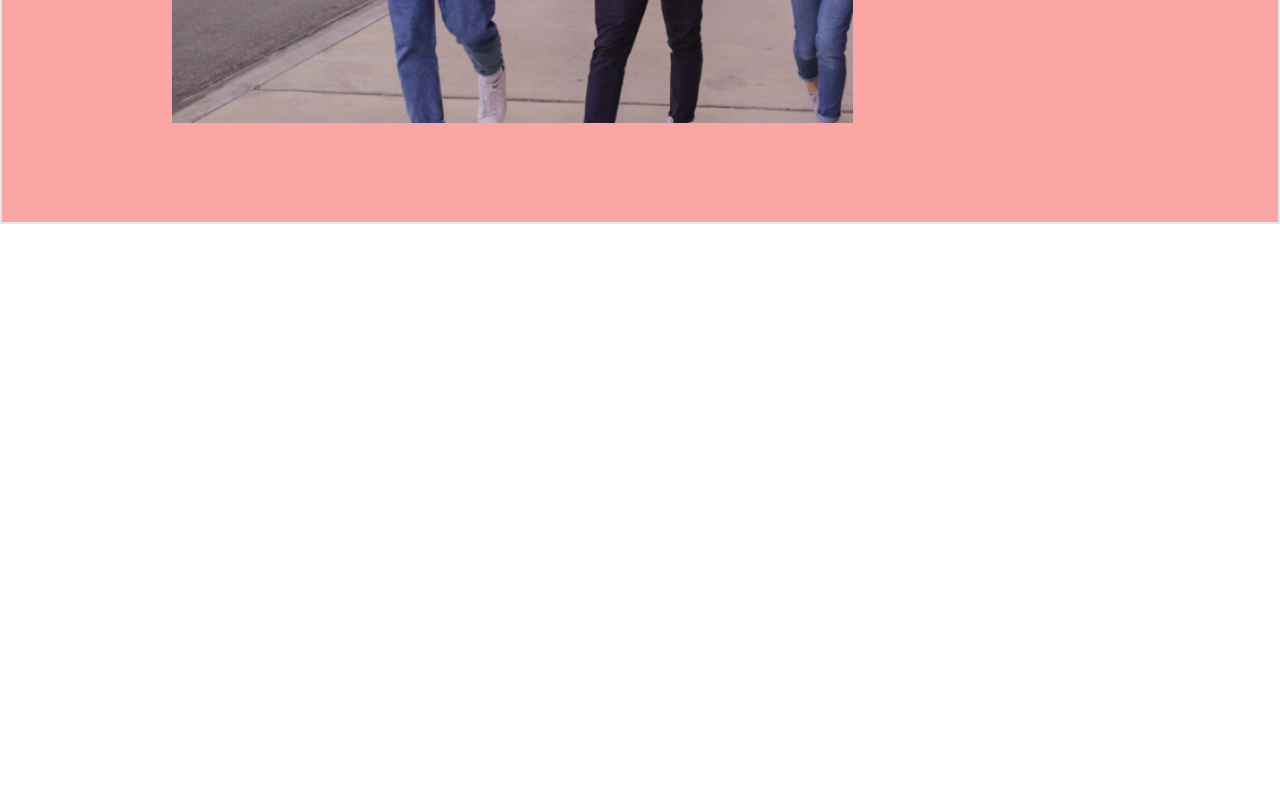
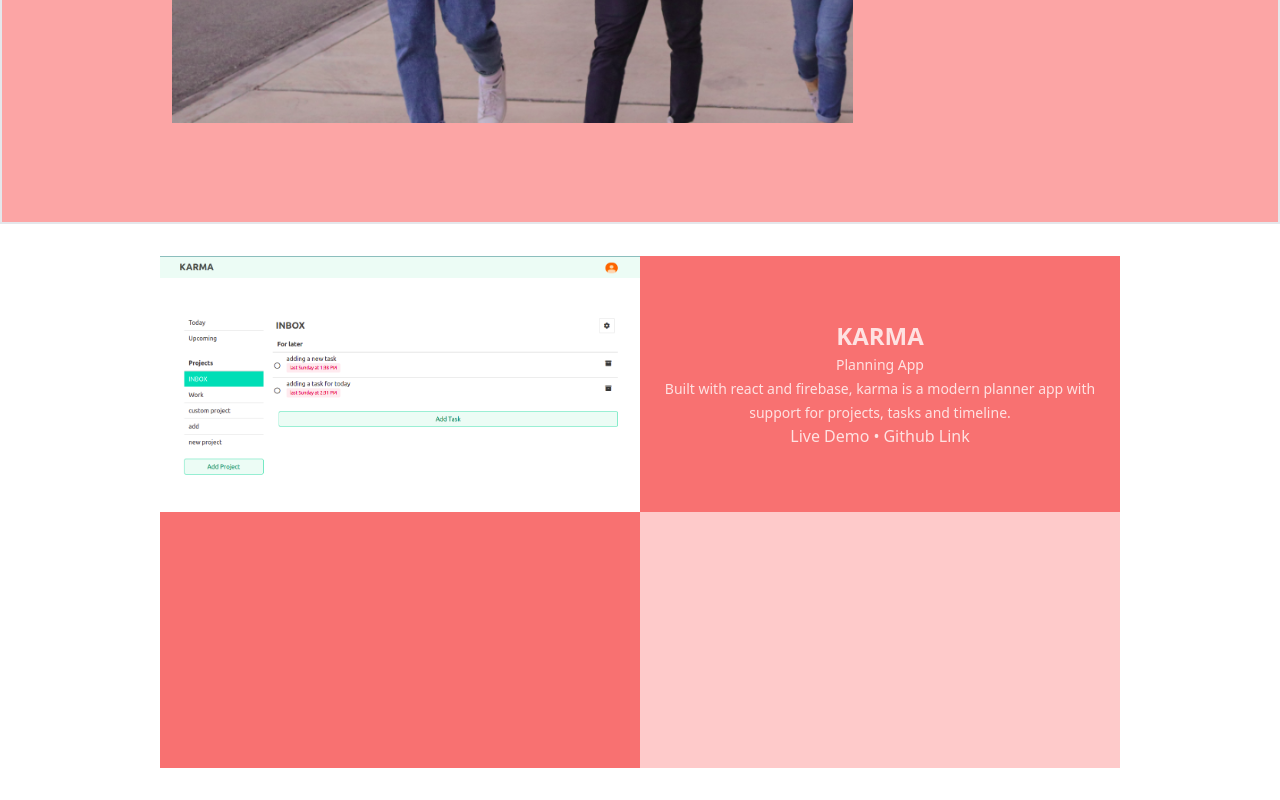
Before and after one commit to dubey98/dubey98.github.io, a React (Create React App) app: page / in a window 1280 px wide. Shown: the part 1376-2176 px from the top of the page. Before the commit the page ends 1600 px from the top, so only its background shows below. Built offline with nearby package versions, Linux system fonts and the light colour scheme; the HTML template or start-up script is replaced by a standard one.

Commit message:
added additional Projects section

```diff
--- /dev/null
+++ b/src/components/AdditionalProjects.jsx
@@ -0,0 +1,55 @@
+import React from "react";
+import KarmaHomePage from "./../static/karma-1.png";
+
+function AdditionalProjects() {
+  return (
+    <div>
+      <div className="p-8 sm:flex sm:flex-col max-w-5xl min-w-4xl mx-auto">
+        <div className="mb-8 sm:mb-0 sm:flex project">
+          <ProjectImage />
+          <div className="h-40 sm:w-1/2 sm:h-64 bg-red-400">
+            <ProjectDetail />
+          </div>
+        </div>
+        <div className="mb-8 sm:mb-0 sm:flex project">
+          <div className="h-64 sm:w-1/2 bg-red-200"></div>
+          <div className="h-40 bg-red-400 sm:w-1/2 sm:h-64"></div>
+        </div>
+      </div>
+    </div>
+  );
+}
+
+function ProjectImage() {
+  return (
+    <div
+      className="h-64 sm:w-1/2 bg-cover bg-center"
+      style={{ backgroundImage: `url(${KarmaHomePage})` }}
+    ></div>
+  );
+}
+
+function ProjectDetail() {
+  return (
+    <div className="text-center p-4 h-full flex flex-col justify-center text-red-100">
+      <div>
+        <span className="text-2xl font-bold">KARMA</span>
+        <br />
+        <span className="text-sm font-thin">Planning App</span>
+        <br />
+        <span className="text-sm font-light">
+          Built with react and firebase, karma is a modern planner app with
+          support for projects, tasks and timeline.
+        </span>
+        <br />
+        <span className="font-thin cursor-pointer">
+          <span className="p-1">Live Demo</span>
+          &bull;
+          <span className="p-1">Github Link</span>
+        </span>
+      </div>
+    </div>
+  );
+}
+
+export default AdditionalProjects;
--- a/src/index.css
+++ b/src/index.css
@@ -1,3 +1,7 @@
 @tailwind base;
 @tailwind components;
 @tailwind utilities;
+
+.project:nth-child(even) {
+  @apply sm:flex-row-reverse;
+}
--- a/src/pages/HomePage.jsx
+++ b/src/pages/HomePage.jsx
@@ -1,7 +1,8 @@
 import React from "react";
 import Navbar from "../components/Navbar";
 import Intro from "../components/main/Intro";
-import Projects from "./Projects";
+import Projects from "../components/Projects";
+import AdditionalProjects from "../components/AdditionalProjects";
 
 function HomePage() {
   return (
@@ -11,7 +12,8 @@ function HomePage() {
         <Intro />
       </section>
       <section id="projects" className="flex flex-col">
-        <Projects/>
+        <Projects />
+        <AdditionalProjects />
       </section>
     </div>
   );
```
Also changed, not shown: src/components/Projects.jsx (renamed from src/pages/Projects.jsx), src/static/karma-1.png (added).
